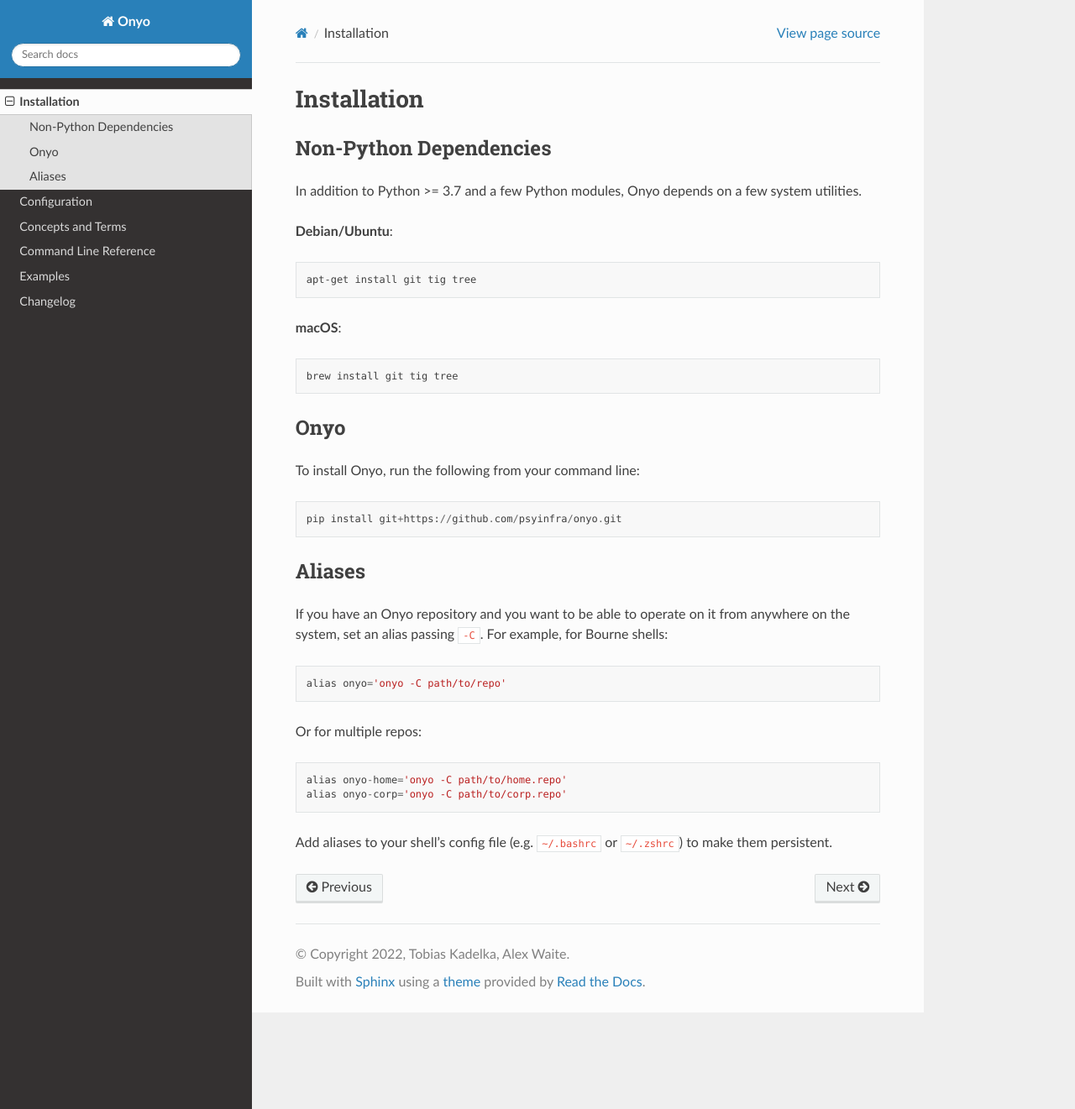
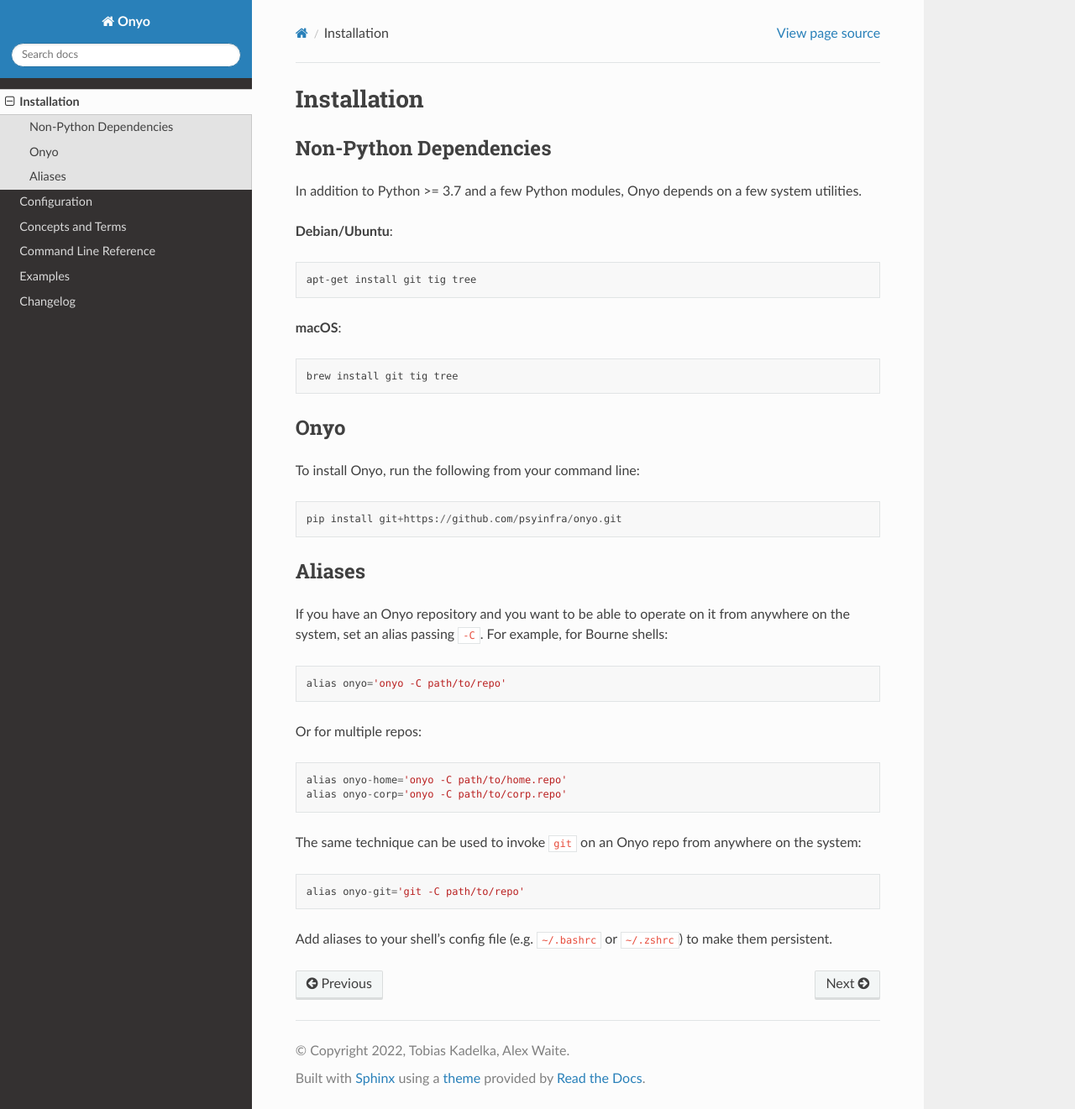
Before and after one commit to psyinfra/onyo, a Sphinx documentation site: the page built from docs/source/installation.rst, in a window 1280 px wide and 1321 px high. Shown: the whole window at 84% size. Built offline with Sphinx 7.4.7 and the Read the Docs theme 2.0.0, drawn with Linux system fonts in a browser that asks for light colours.

Commit message:
DOC: document aliasing onyo-git
Final piece for #199

```diff
--- a/docs/source/installation.rst
+++ b/docs/source/installation.rst
@@ -48,5 +48,12 @@
    alias onyo-home='onyo -C path/to/home.repo'
    alias onyo-corp='onyo -C path/to/corp.repo'
 
+The same technique can be used to invoke ``git`` on an Onyo repo from anywhere
+on the system:
+
+.. code::
+
+   alias onyo-git='git -C path/to/repo'
+
 Add aliases to your shell's config file (e.g. ``~/.bashrc`` or ``~/.zshrc``) to
 make them persistent.
```
